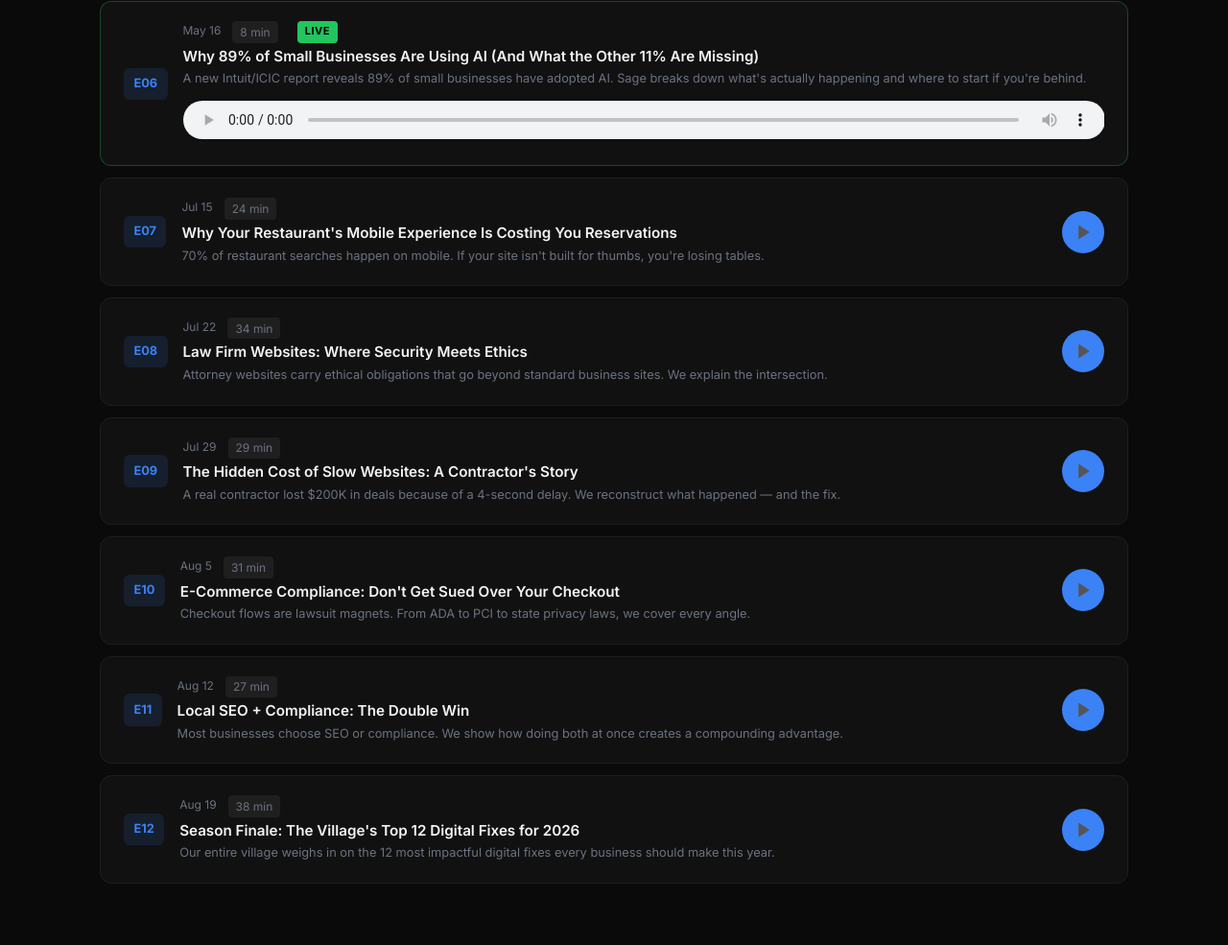
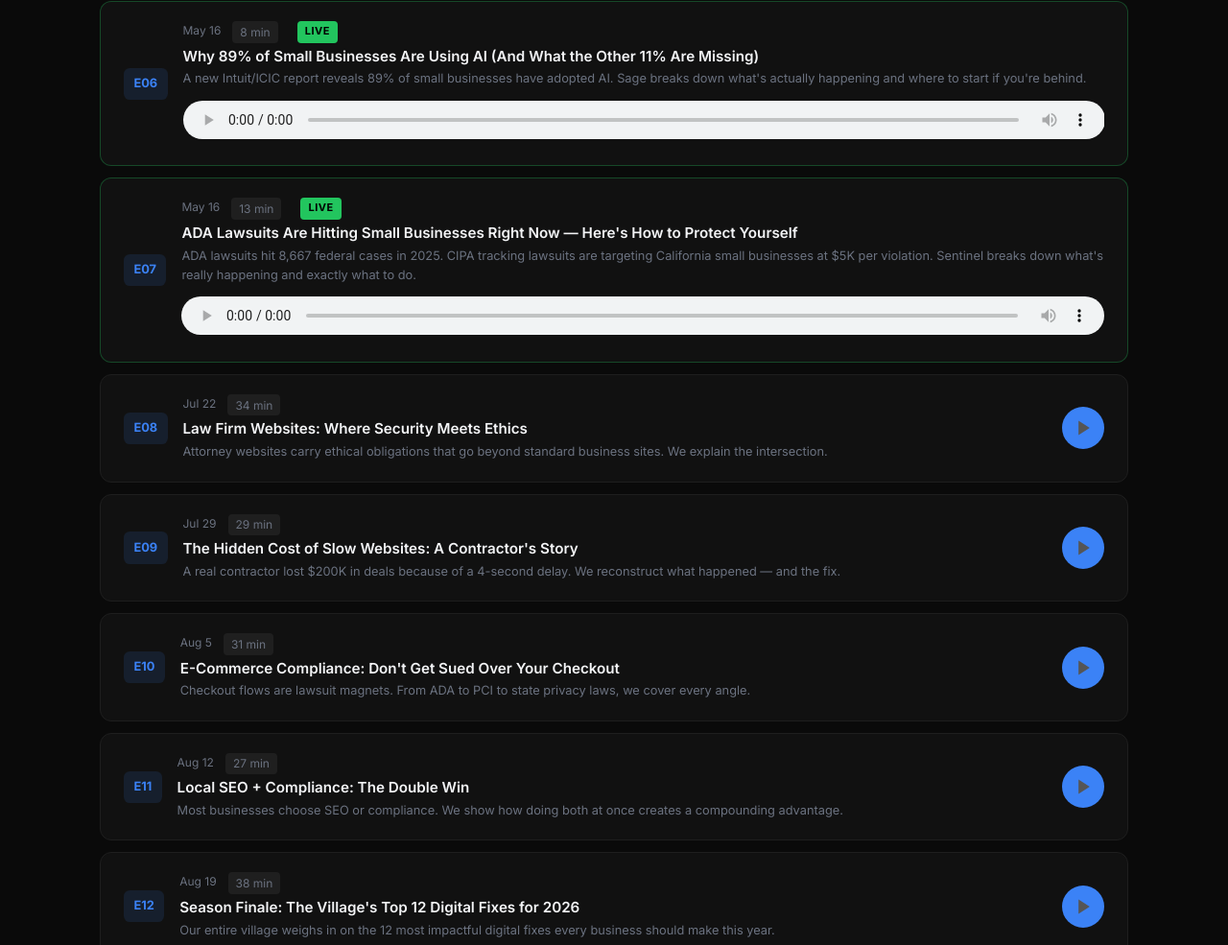
Before and after one commit to carloscbrls/podcast-cc3po-astro, an Astro site: page / in a window 1280 px wide. Shown: the part 1729-2714 px from the top of the page at 96% size. Built offline with nearby package versions, Linux system fonts and the light colour scheme; Astro itself is replaced by a stand-in of ours.

Commit message:
feat: Episode 7 - ADA lawsuits with Sentinel guest expert

```diff
--- a/src/pages/index.astro
+++ b/src/pages/index.astro
@@ -8,7 +8,7 @@ const episodes = [
   { num: 4, title: "3 Security Headers Every Small Business Needs", date: "May 15", desc: "Three lines of code can prevent data breaches, clickjacking, and XSS attacks. We show you exactly what to add.", duration: "59 min", live: true },
   { num: 5, title: "Your Gym Website Takes 6 Seconds to Load", date: "May 15", desc: "Fitness websites are among the slowest we audit. Here's what's dragging them down and how to fix it fast.", duration: "53 min", live: true },
   { num: 6, title: "Why 89% of Small Businesses Are Using AI (And What the Other 11% Are Missing)", date: "May 16", desc: "A new Intuit/ICIC report reveals 89% of small businesses have adopted AI. Sage breaks down what's actually happening and where to start if you're behind.", duration: "8 min", audio: "/episodes/episode-006.mp3", live: true },
-  { num: 7, title: "Why Your Restaurant's Mobile Experience Is Costing You Reservations", date: "Jul 15", desc: "70% of restaurant searches happen on mobile. If your site isn't built for thumbs, you're losing tables.", duration: "24 min" },
+  { num: 7, title: "ADA Lawsuits Are Hitting Small Businesses Right Now — Here's How to Protect Yourself", date: "May 16", desc: "ADA lawsuits hit 8,667 federal cases in 2025. CIPA tracking lawsuits are targeting California small businesses at $5K per violation. Sentinel breaks down what's really happening and exactly what to do.", duration: "13 min", audio: "/episodes/episode-007.mp3", live: true },
   { num: 8, title: "Law Firm Websites: Where Security Meets Ethics", date: "Jul 22", desc: "Attorney websites carry ethical obligations that go beyond standard business sites. We explain the intersection.", duration: "34 min" },
   { num: 9, title: "The Hidden Cost of Slow Websites: A Contractor's Story", date: "Jul 29", desc: "A real contractor lost $200K in deals because of a 4-second delay. We reconstruct what happened — and the fix.", duration: "29 min" },
   { num: 10, title: "E-Commerce Compliance: Don't Get Sued Over Your Checkout", date: "Aug 5", desc: "Checkout flows are lawsuit magnets. From ADA to PCI to state privacy laws, we cover every angle.", duration: "31 min" },
```
Also changed, not shown: 1 other file.
